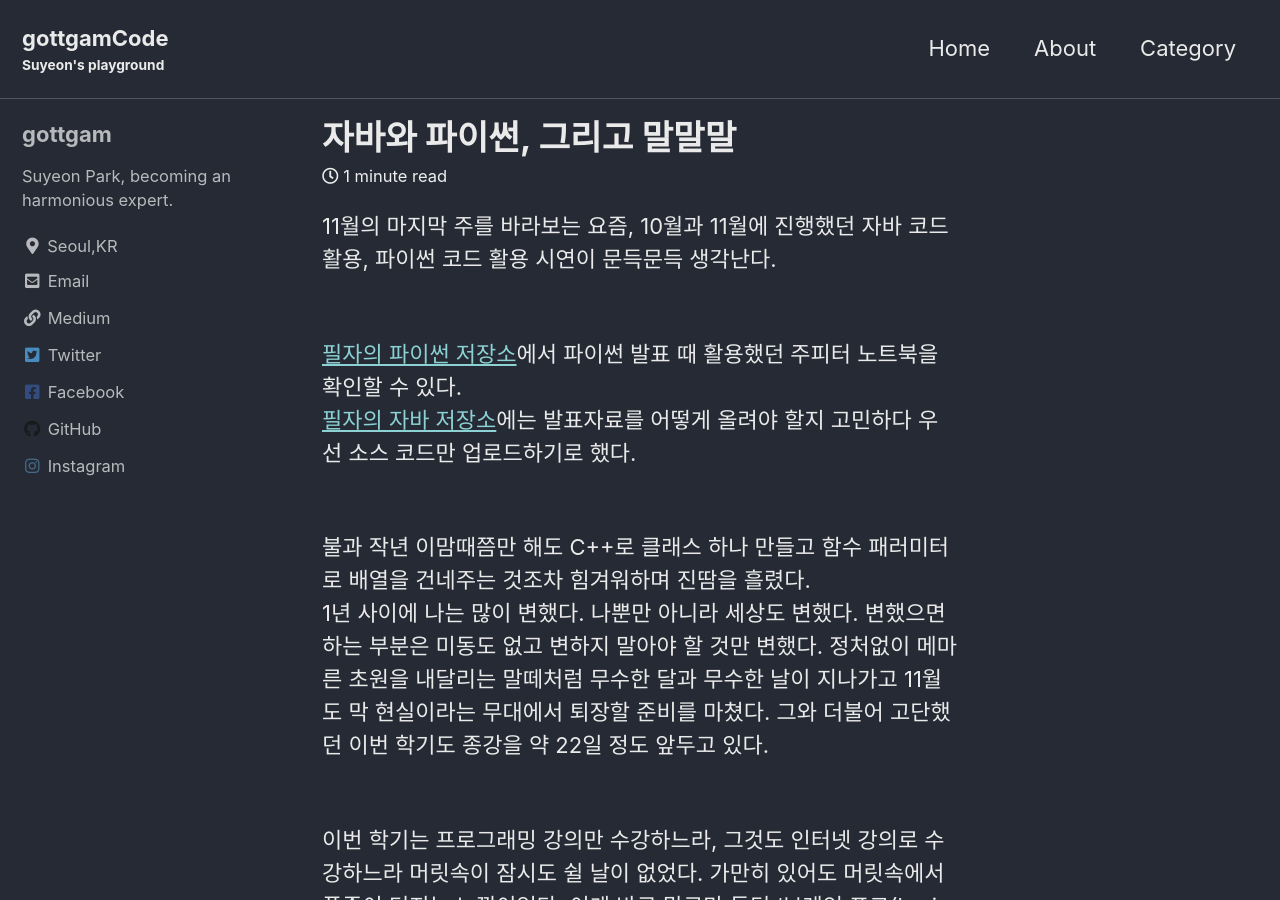
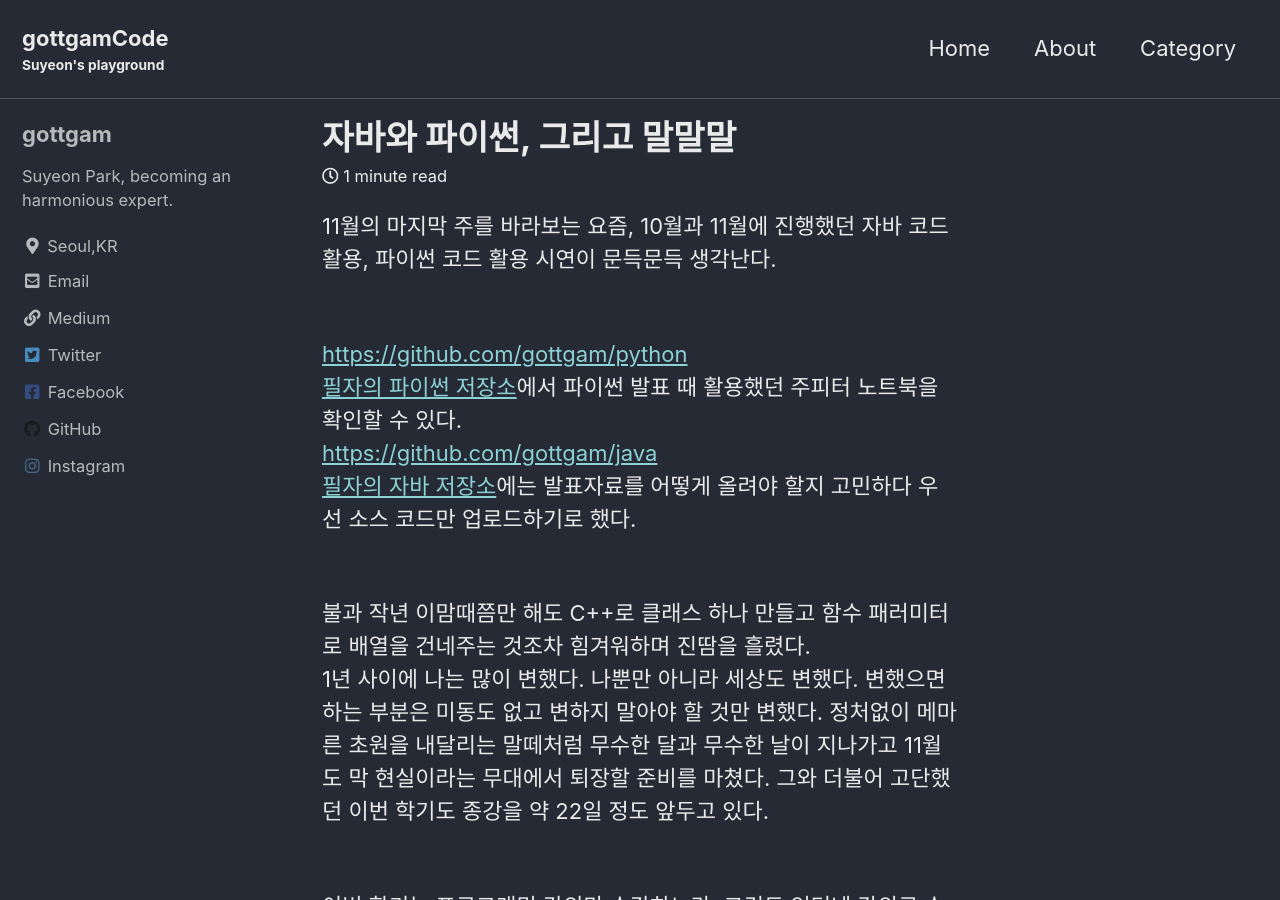
Before and after one commit to gottgam/gottgam.github.io, a Jekyll site: the page built from _posts/2020-11-26-code-talk.md, in a window 1280 px wide and 900 px high. Built offline with Jekyll 4.4.1, drawn with Linux system fonts in a browser that asks for light colours; cached includes are drawn as plain includes.

Commit message:
Update 2020-11-26-code-talk.md

```diff
--- a/_posts/2020-11-26-code-talk.md
+++ b/_posts/2020-11-26-code-talk.md
@@ -4,8 +4,10 @@ categories: [CLOUDERs]
 ---
 11월의 마지막 주를 바라보는 요즘, 10월과 11월에 진행했던 자바 코드 활용, 파이썬 코드 활용 시연이 문득문득 생각난다. <BR/><BR/>
 
+<https://github.com/gottgam/python> <BR/>
 [필자의 파이썬 저장소]("https://github.com/gottgam/python/")에서 파이썬 발표 때 활용했던 주피터 노트북을 확인할 수 있다. <BR/>
-[필자의 자바 저장소]("https://github.com/gottgam/java/")에는 발표자료를 어떻게 올려야 할지 고민하다 우선 소스 코드만 업로드하기로 했다. <BR/><BR/>
+<https://github.com/gottgam/java> <BR/>
+[필자의 자바 저장소]("https://github.com/gottgam/java")에는 발표자료를 어떻게 올려야 할지 고민하다 우선 소스 코드만 업로드하기로 했다. <BR/><BR/>
 
 불과 작년 이맘때쯤만 해도 C++로 클래스 하나 만들고 함수 패러미터로 배열을 건네주는 것조차 힘겨워하며 진땀을 흘렸다.<BR/>
 1년 사이에 나는 많이 변했다. 나뿐만 아니라 세상도 변했다. 변했으면 하는 부분은 미동도 없고 변하지 말아야 할 것만 변했다. 정처없이 메마른 초원을 내달리는 말떼처럼 무수한 달과 무수한 날이 지나가고 11월도 막 현실이라는 무대에서 퇴장할 준비를 마쳤다. 그와 더불어 고단했던 이번 학기도 종강을 약 22일 정도 앞두고 있다.<BR/><BR/>
```
